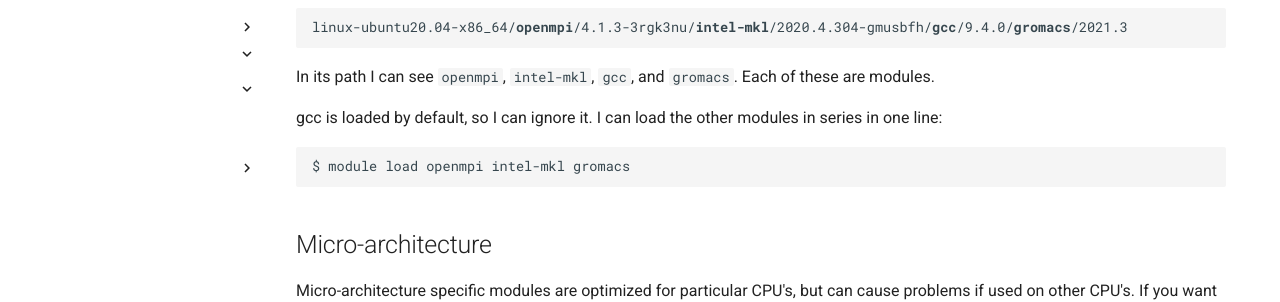
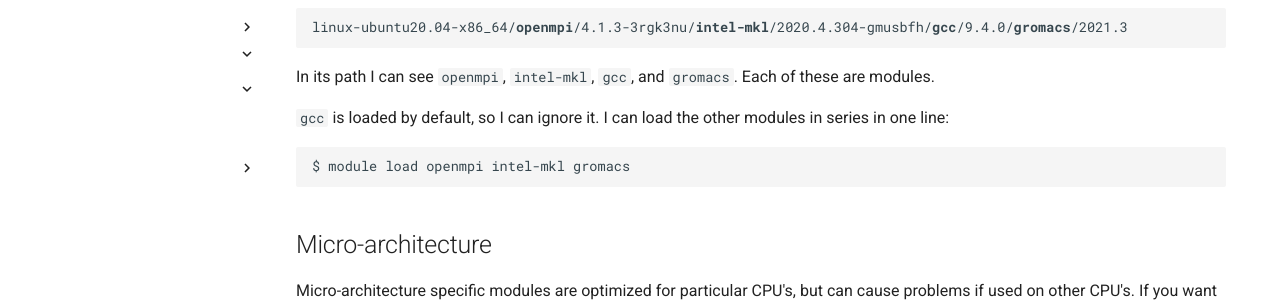
Before and after one commit to UMass-RC/unity-docs, an MkDocs documentation site: the page built from docs/software/module-hierarchy.md, in a window 1280 px wide and 900 px high, scrolled down 2918 px. Shown: the part 152-454 px from the top of the window. Built offline with MkDocs 1.6.1 and Material for MkDocs 9.7.7, drawn with Linux system fonts in a browser that asks for light colours; comment, search, counter and statistics services are not loaded.

````diff
--- a/docs/software/module-hierarchy.md
+++ b/docs/software/module-hierarchy.md
@@ -135,7 +135,7 @@ This is the module that I want:
 </code></pre>
 In its path I can see `openmpi`, `intel-mkl`, `gcc`, and `gromacs`. Each of these are modules.
 
-gcc is loaded by default, so I can ignore it. I can load the other modules in series in one line:
+`gcc` is loaded by default, so I can ignore it. I can load the other modules in series in one line:
 ```
 $ module load openmpi intel-mkl gromacs
 ```
````
